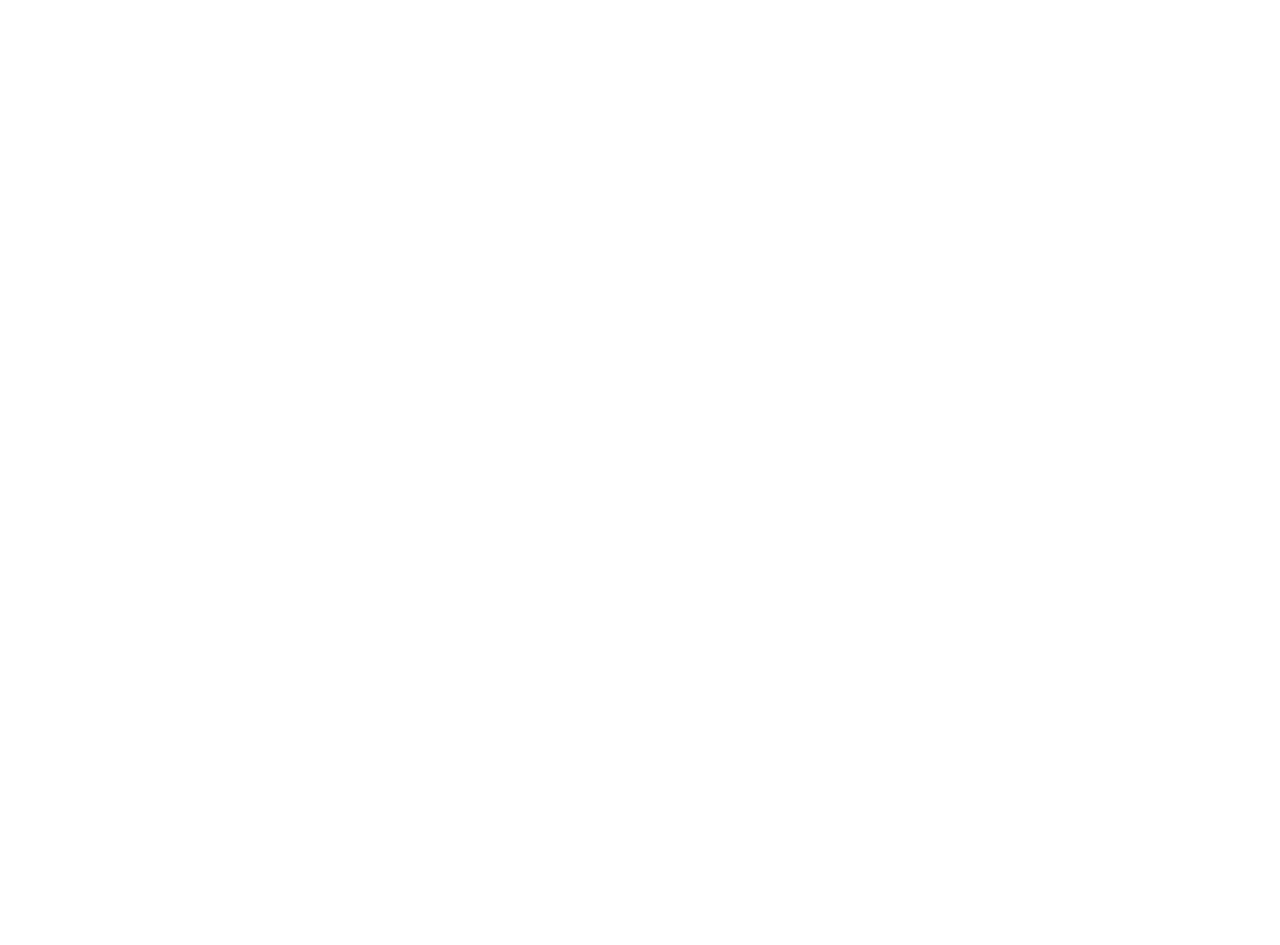
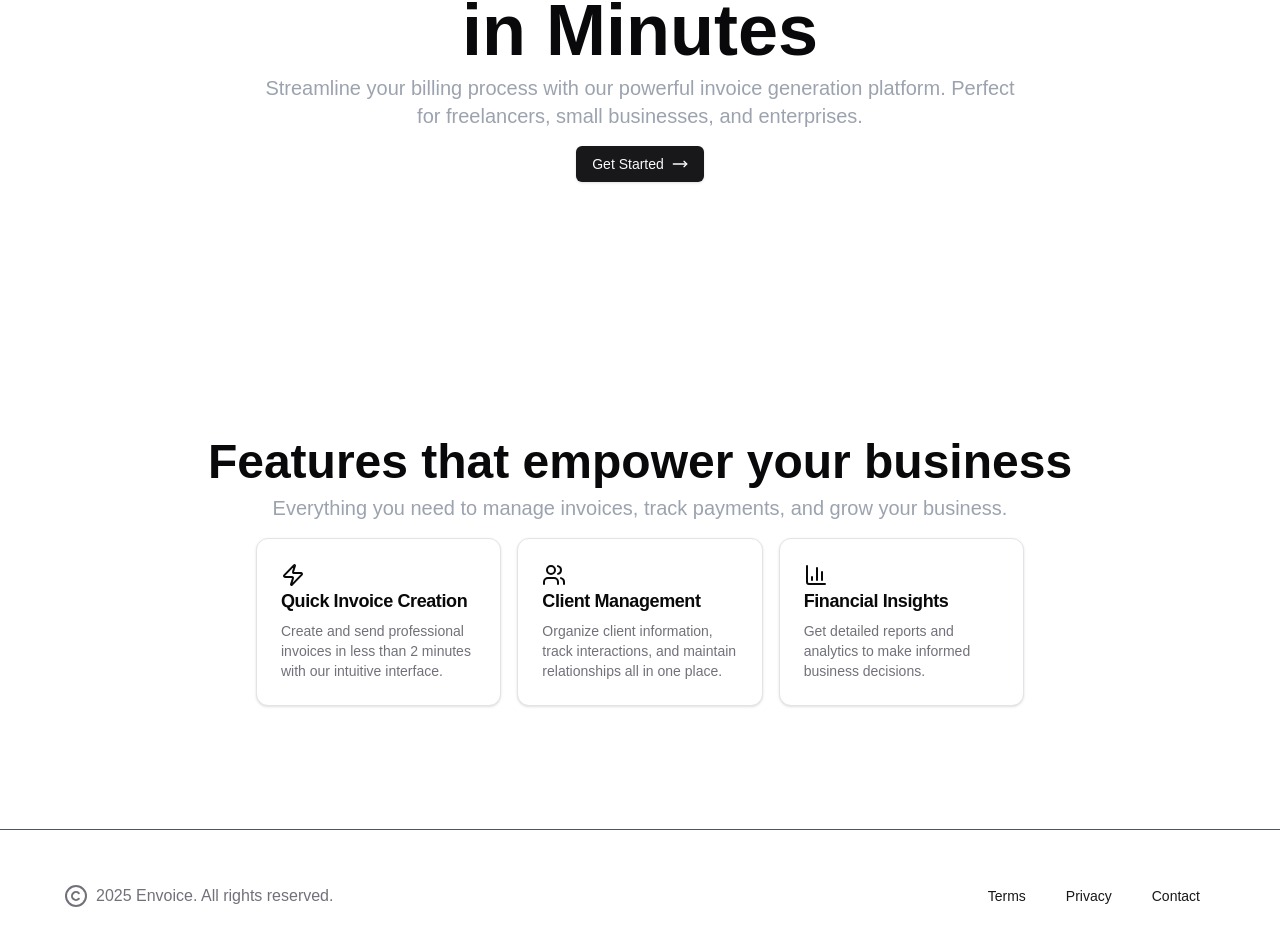
Before and after one commit to rohilvarma/envoice, a Next.js app: page / in a window 1280 px wide. Shown: the part 289-1234 px from the top of the page. Before the commit the page ends 800 px from the top, so only its background shows below. Built offline with nearby package versions, Linux system fonts and the light colour scheme; no server answers.

Commit message:
Updated footer and improved landing page.

```diff
--- a/app/layout.tsx
+++ b/app/layout.tsx
@@ -3,6 +3,7 @@
 import "./globals.css";
 import Navbar from "@/components/Navbar";
 import { ThemeProvider } from "@/components/theme-provider";
+import Footer from "@/components/Footer";
 
 const geistSans = localFont({
   src: "./fonts/GeistVF.woff",
@@ -20,7 +21,7 @@
   description:
     "A simple and quick way to generate and manage your business invoices.",
   icons: {
-    icon: "/favicon.png",
+    icon: "/mobile-dark-logo.svg",
   },
 };
 
@@ -32,7 +33,7 @@
   return (
     <html lang="en" suppressHydrationWarning>
       <body
-        className={`${geistSans.variable} ${geistMono.variable} antialiased scroll-smooth`}
+        className={`${geistSans.variable} ${geistMono.variable} antialiased min-h-screen relative scroll-smooth`}
       >
         <ThemeProvider
           attribute="class"
@@ -40,9 +41,10 @@
           disableTransitionOnChange
         >
           <Navbar />
-          <div className="container">
+          <div className="container flex">
             {children}
           </div>
+          <Footer />
         </ThemeProvider>
       </body>
     </html>
--- a/app/login/page.tsx
+++ b/app/login/page.tsx
@@ -9,7 +9,7 @@
 
 const Login = () => {
   return (
-    <div className="h-[60vh] flex items-center justify-center">
+    <div className="h-[60vh] mx-auto flex items-center justify-center">
       <div className="">
         <div className="flex flex-col space-y-2 text-center my-4">
           <h1 className="text-2xl md:text-3xl font-semibold tracking-tight">Welcome to Envoice!</h1>
--- a/app/page.tsx
+++ b/app/page.tsx
@@ -1,7 +1,63 @@
+import Footer from "@/components/Footer";
+import { Button } from "@/components/ui/button";
+import {
+  Card,
+  CardDescription,
+  CardHeader,
+  CardTitle,
+} from "@/components/ui/card";
+import { LANDING_PAGE_CONTENT, ROUTES } from "@/lib/constants";
+import { MoveRight } from "lucide-react";
+import Link from "next/link";
+
 export default function Home() {
   return (
-    <div>
-      Home component
+    <div className="mt-6 md:mt-[10%] mx-auto">
+      <section id="hero">
+        <div className="text-center max-w-5xl mx-auto">
+          <h1 className="font-bold md:font-black text-3xl md:text-7xl">
+            {LANDING_PAGE_CONTENT.HERO.title}
+          </h1>
+          <p className="text-gray-400 font-medium max-w-3xl mx-auto md:text-xl md:mt-2">
+            {LANDING_PAGE_CONTENT.HERO.subtitle}
+          </p>
+          <div className="mt-4">
+            <Button variant="default">
+              <Link href={ROUTES.LOGIN} className="flex items-center gap-2">
+                {LANDING_PAGE_CONTENT.HERO.button} <MoveRight />
+              </Link>
+            </Button>
+          </div>
+        </div>
+      </section>
+      <section id="features" className="my-64 ">
+        <div className="text-center">
+          <h1 className="font-bold md:font-black text-3xl md:text-5xl max-w-5xl mx-auto">
+            {LANDING_PAGE_CONTENT.FEATURES.title}
+          </h1>
+          <p className="text-gray-400 font-medium max-w-3xl mx-auto md:text-xl md:mt-2">
+            {LANDING_PAGE_CONTENT.FEATURES.description}
+          </p>
+        </div>
+        <div className="mt-4 grid grid-cols-3 gap-4 max-w-3xl mx-auto">
+          {LANDING_PAGE_CONTENT.FEATURES.feature_cards.map((f, index) => {
+            const IconComponent = f.icon;
+            return (
+              <Card key={index}>
+                <CardHeader>
+                  <CardTitle>
+                    <IconComponent />{" "}
+                    <span className="mt-2 text-lg">{f.title}</span>
+                  </CardTitle>
+                  <CardDescription>{f.description}</CardDescription>
+                </CardHeader>
+              </Card>
+            );
+          })}
+        </div>
+      </section>
+      <section id="pricing"></section>
+      <section id="faq"></section>
     </div>
-  )
+  );
 }
--- /dev/null
+++ b/components/Footer.tsx
@@ -0,0 +1,29 @@
+import { Button } from "@/components/ui/button";
+import { Copyright } from "lucide-react";
+
+const Footer = () => {
+  const currDate = new Date().getFullYear();
+  return (
+    <footer className="border-t border-gray-600 py-4 md:py-12 absolute bottom-0 left-0 right-0">
+      <div className="container flex flex-col md:flex-row gap-2 items-center justify-between text-muted-foreground">
+        <div className="flex items-center gap-2">
+          <Copyright />
+          <span className=""> {currDate} Envoice. All rights reserved.</span>
+        </div>
+        <div className="flex items-center gap-1 md:gap-2">
+          <Button variant="link" className="">
+            Terms
+          </Button>
+          <Button variant="link" className="">
+            Privacy
+          </Button>
+          <Button variant="link" className="">
+            Contact
+          </Button>
+        </div>
+      </div>
+    </footer>
+  );
+};
+
+export default Footer;
--- a/components/Navbar.tsx
+++ b/components/Navbar.tsx
@@ -15,6 +15,7 @@
         <Logo />
         <div className="flex items-center gap-2">
           <ThemeToggle />
+          <div className="">
             {session?.user ? (
               <SignoutButton />
             ) : (
@@ -24,6 +25,7 @@
             )}
           </div>
         </div>
+      </div>
     </nav>
   );
 };
--- a/lib/constants.ts
+++ b/lib/constants.ts
@@ -1,5 +1,47 @@
+import { ChartColumn, LucideIcon, Users, Zap } from "lucide-react";
+
+type FeatureCard = {
+  title: string;
+  description: string;
+  icon: LucideIcon;
+};
+
 export const ROUTES = {
-  LANDING: '/',
-  LOGIN: '/login',
-  DASHBOARD: '/dashboard'
-}
+  LANDING: "/",
+  LOGIN: "/login",
+  DASHBOARD: "/dashboard",
+};
+
+export const LANDING_PAGE_CONTENT = {
+  HERO: {
+    title: "Create Professional Invoices in Minutes",
+    subtitle:
+      "Streamline your billing process with our powerful invoice generation platform. Perfect for freelancers, small businesses, and enterprises.",
+    button: "Get Started",
+  },
+  FEATURES: {
+    title: "Features that empower your business",
+    description:
+      "Everything you need to manage invoices, track payments, and grow your business.",
+    feature_cards: [
+      {
+        title: "Quick Invoice Creation",
+        description:
+          "Create and send professional invoices in less than 2 minutes with our intuitive interface.",
+        icon: Zap,
+      },
+      {
+        title: "Client Management",
+        description:
+          "Organize client information, track interactions, and maintain relationships all in one place.",
+        icon: Users,
+      },
+      {
+        title: "Financial Insights",
+        description:
+          "Get detailed reports and analytics to make informed business decisions.",
+        icon: ChartColumn,
+      },
+    ] as FeatureCard[],
+  },
+};
```
Lines whose indentation alone changed are shown as unchanged.
